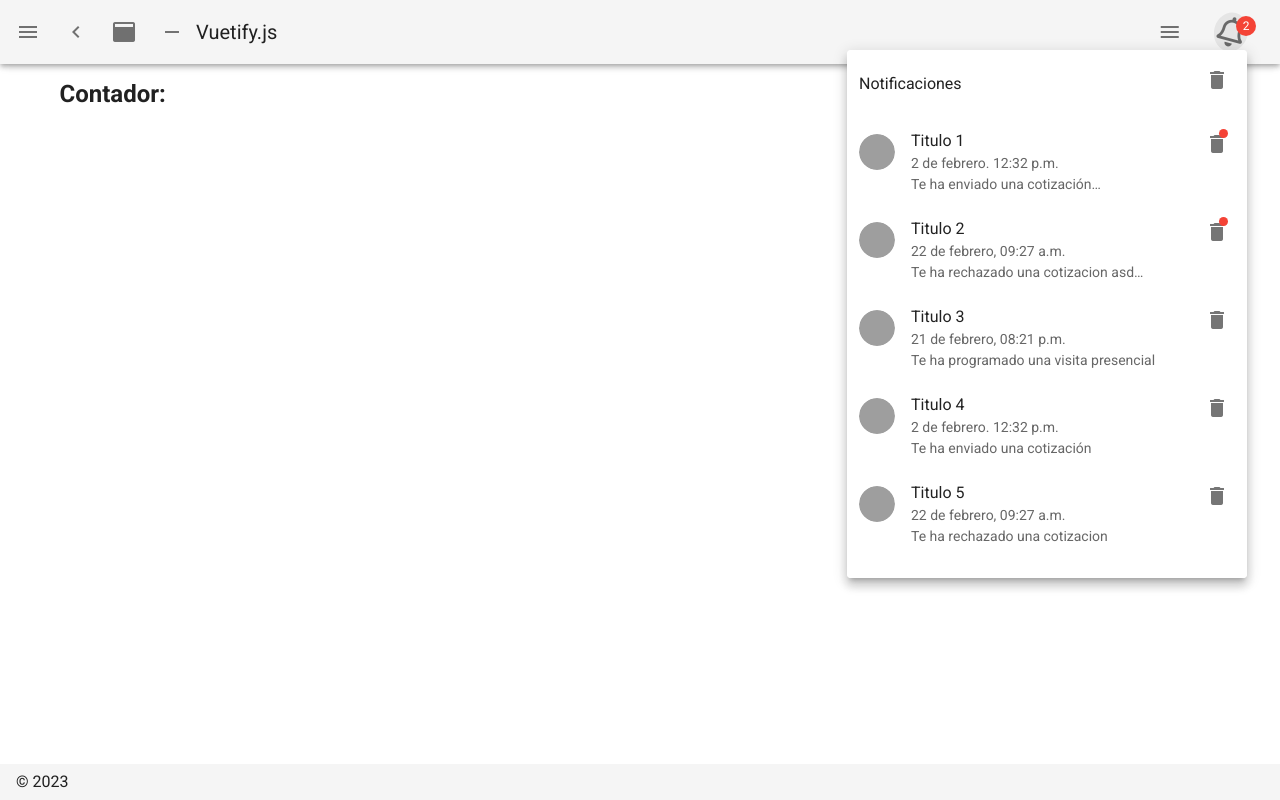
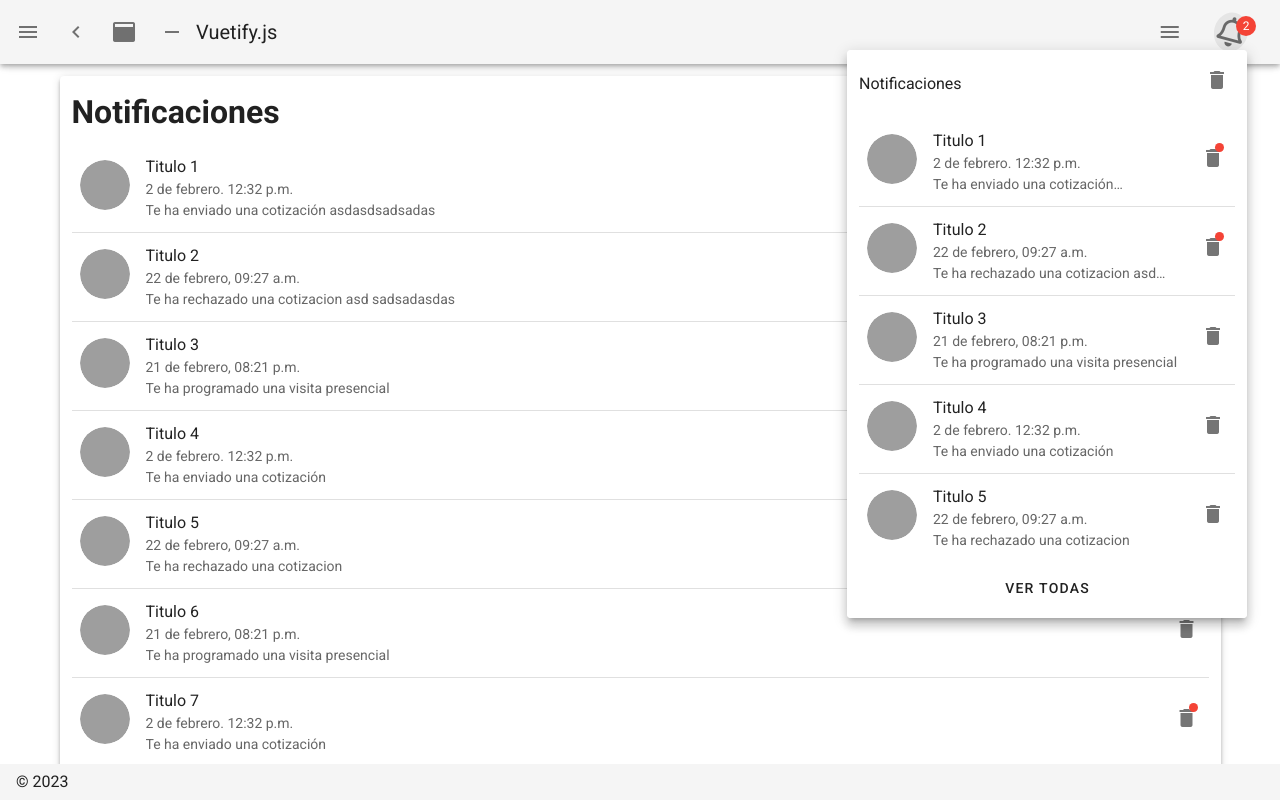
Before and after one commit to StrohXl/Nuxt2, a Nuxt app: page /notifications in a window 1280 px wide. Both pictures are taken after a click on the button 1230 px from the left and 32 px from the top of the page. Shown: the top 800 px of the page. Built offline with nearby package versions, Linux system fonts and the light colour scheme; grey boxes are pictures that could not be loaded.

Commit message:
added page notifiaction

```diff
--- a/components/shared/notifications.vue
+++ b/components/shared/notifications.vue
@@ -29,18 +29,21 @@
           </v-btn>
         </div>
         <v-container
-          :class="`pa-0 mt-3 ${getNotifications.length == 0 && 'text-center'}`"
+          :class="`pa-0 mt-3 d-flex flex-column align-center ${
+            getNotifications.length == 0 && 'text-center'
+          }`"
         >
           <v-list class="v-list-notification" three-line>
             <template v-for="(item, n) in getNotifications">
+              <v-divider v-if="n > 0 && n < 5"></v-divider>
               <v-list-item
                 v-if="n < 5"
                 :key="n"
                 flat
                 height="66"
-                class="d-flex elevation-0"
+                class="d-flex elevation-0 pr-1 pl-2 v-list-item-notification"
               >
-                <v-list-item-avatar size="36" class="mr-4 borderAvatar">
+                <v-list-item-avatar size="50" class="mr-4 borderAvatar">
                   <v-img :src="item.avatar" />
                 </v-list-item-avatar>
 
@@ -53,15 +56,23 @@
                   >
                 </v-list-item-content>
 
-                <v-list-item-action v-if="item.is_new" class="mt-2">
+                <v-list-item-action
+                  v-if="item.is_new"
+                  class="mt-2"
+                  style="align-self: center"
+                >
                   <v-badge color="red" offset-x="16" offset-y="12" overlap dot>
-                    <v-btn icon @click="deleteAllNotification">
+                    <v-btn icon @click="deleteNotification(item.title)">
                       <v-icon> mdi-delete </v-icon>
                     </v-btn>
                   </v-badge>
                 </v-list-item-action>
-                <v-list-item-action v-else class="mt-2">
-                  <v-btn icon @click="deleteAllNotification">
+                <v-list-item-action
+                  v-else
+                  class="mt-2"
+                  style="align-self: center"
+                >
+                  <v-btn icon @click="deleteNotification(item.title)">
                     <v-icon> mdi-delete </v-icon>
                   </v-btn>
                 </v-list-item-action>
@@ -72,6 +83,9 @@
           <template v-if="getNotifications.length == 0">
             No hay Notificationes
           </template>
+          <v-btn @click="verTodas" text v-else>
+            Ver Todas
+          </v-btn>
         </v-container>
       </div>
     </v-menu>
@@ -79,12 +93,12 @@
 </template>
 
 <script>
-import { mapState, mapMutations } from 'vuex'
 export default {
   name: 'Notifications',
   data() {
     return {
       count: 2,
+      menu: false,
       notifications: this.$store.state.notifications,
     }
   },
@@ -97,6 +111,13 @@ export default {
     deleteAllNotification() {
       this.$store.commit('deleteAllNotifications')
     },
+    verTodas() {
+      this.menu = false
+      this.$router.push('/notifications')
+    },
+    deleteNotification(id) {
+      this.$store.commit('deleteOneNotification', id)
+    },
   },
 }
 </script>
@@ -105,12 +126,14 @@ export default {
 .rotate-notification {
   transform: rotate(15deg) !important;
 }
-.v-list-notification > .v-list-item {
-  padding: 0;
+.v-list-item-notification {
+  border-radius: 5px;
+}
+.v-list-item-notification .v-list-item__action {
+  margin-left: 0 !important;
 }
 .v-list-subtitle-description-notification {
   line-clamp: 1 !important;
   -webkit-line-clamp: 1 !important;
-  width: 100%;
 }
 </style>
--- a/pages/notifications.vue
+++ b/pages/notifications.vue
@@ -1,17 +1,79 @@
 <template>
   <div>
-    <h2>Contador:</h2>
+    <v-card elevation="4" class="pa-3">
+      <h1>Notificaciones</h1>
+      <v-list class="v-list-notification" three-line>
+        <template v-for="(item, n) in getNotifications">
+          <v-divider v-bind:key="n" v-if="n > 0 && n < count"></v-divider>
+          <v-list-item
+            v-if="n < count"
+            :key="n"
+            flat
+            height="66"
+            class="d-flex elevation-0 pr-1 pl-2 v-list-item-notification"
+          >
+            <v-list-item-avatar size="50" class="mr-4 borderAvatar">
+              <v-img :src="item.avatar" />
+            </v-list-item-avatar>
 
+            <v-list-item-content>
+              <v-list-item-title> {{ item.title }}</v-list-item-title>
+              <v-list-item-subtitle>{{ item.date }}</v-list-item-subtitle>
+              <v-list-item-subtitle
+                class="v-list-subtitle-description-notification"
+                >{{ item.description }}</v-list-item-subtitle
+              >
+            </v-list-item-content>
+
+            <v-list-item-action
+              v-if="item.is_new"
+              class="mt-2"
+              style="align-self: center"
+            >
+              <v-badge color="red" offset-x="16" offset-y="12" overlap dot>
+                <v-btn icon @click="deleteNotification(item.title)">
+                  <v-icon> mdi-delete </v-icon>
+                </v-btn>
+              </v-badge>
+            </v-list-item-action>
+            <v-list-item-action v-else class="mt-2" style="align-self: center">
+              <v-btn icon @click="deleteNotification(item.title)">
+                <v-icon> mdi-delete </v-icon>
+              </v-btn>
+            </v-list-item-action>
+          </v-list-item>
+        </template>
+      </v-list>
+      <v-btn @click="verMas" text v-if="count < getNotifications.length + 1">
+        Ver Mas</v-btn
+      >
+    </v-card>
   </div>
 </template>
 <script>
-import {mapState} from 'vuex'
 export default {
-  computed:{
-    getNotifications(){
+  name: 'Notifications',
+  data() {
+    return {
+      count: 10,
+      notifications: this.$store.state.notifications,
+    }
+  },
+  computed: {
+    getNotifications() {
       return this.$store.getters.getNotifications
     },
-    ...mapState(['msg','notifications'])
-  }
+  },
+  methods: {
+    deleteAllNotification() {
+      this.$store.commit('deleteAllNotifications')
+    },
+    verMas() {
+      this.count += 20
+    },
+    deleteNotification(id) {
+      this.$store.commit('deleteOneNotification', id)
+    },
+  },
 }
 </script>
--- a/store/notification.js
+++ b/store/notification.js
@@ -115,6 +115,9 @@ export const mutations = {
   deleteAllNotifications(state) {
     state.notifications = []
   },
+  deleteOneNotification(state,id){
+    state.notifications = state.notifications.filter(i=>i.title != id)
+  }
 }
 export const actions = {}
 export const getters = {
```
